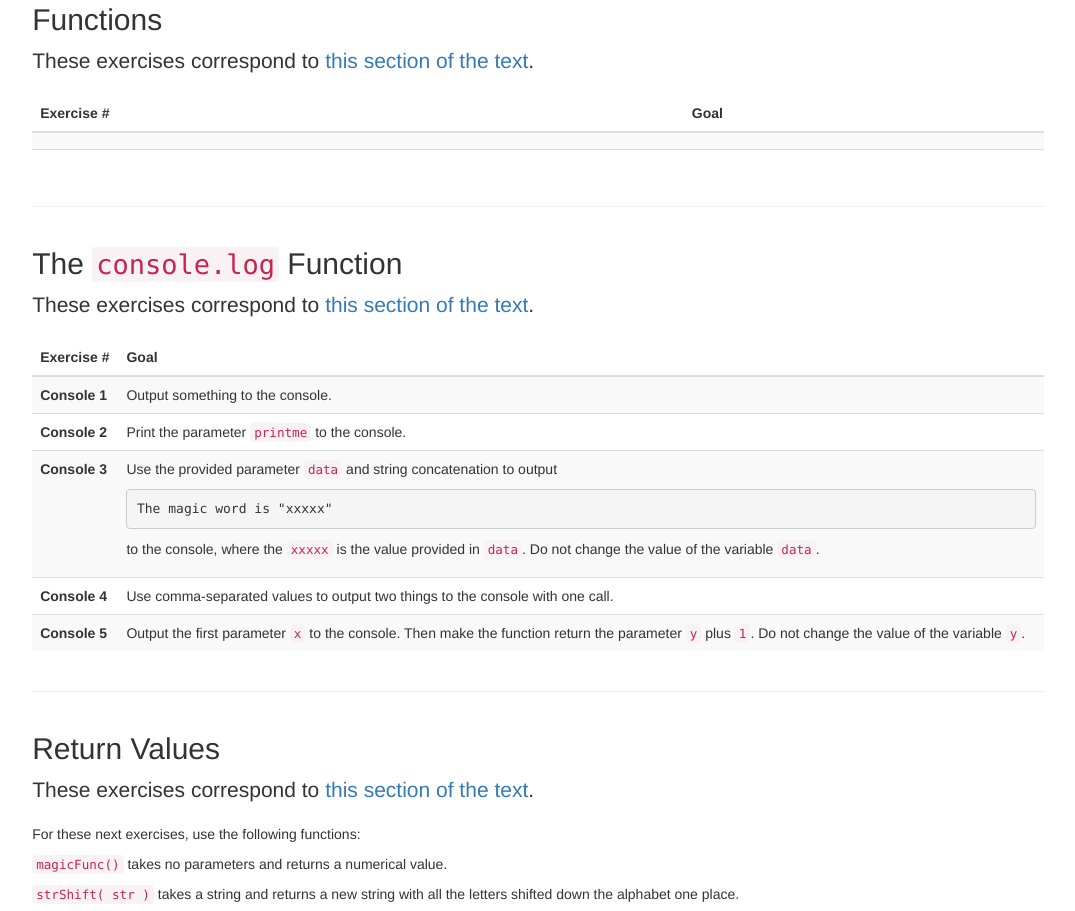
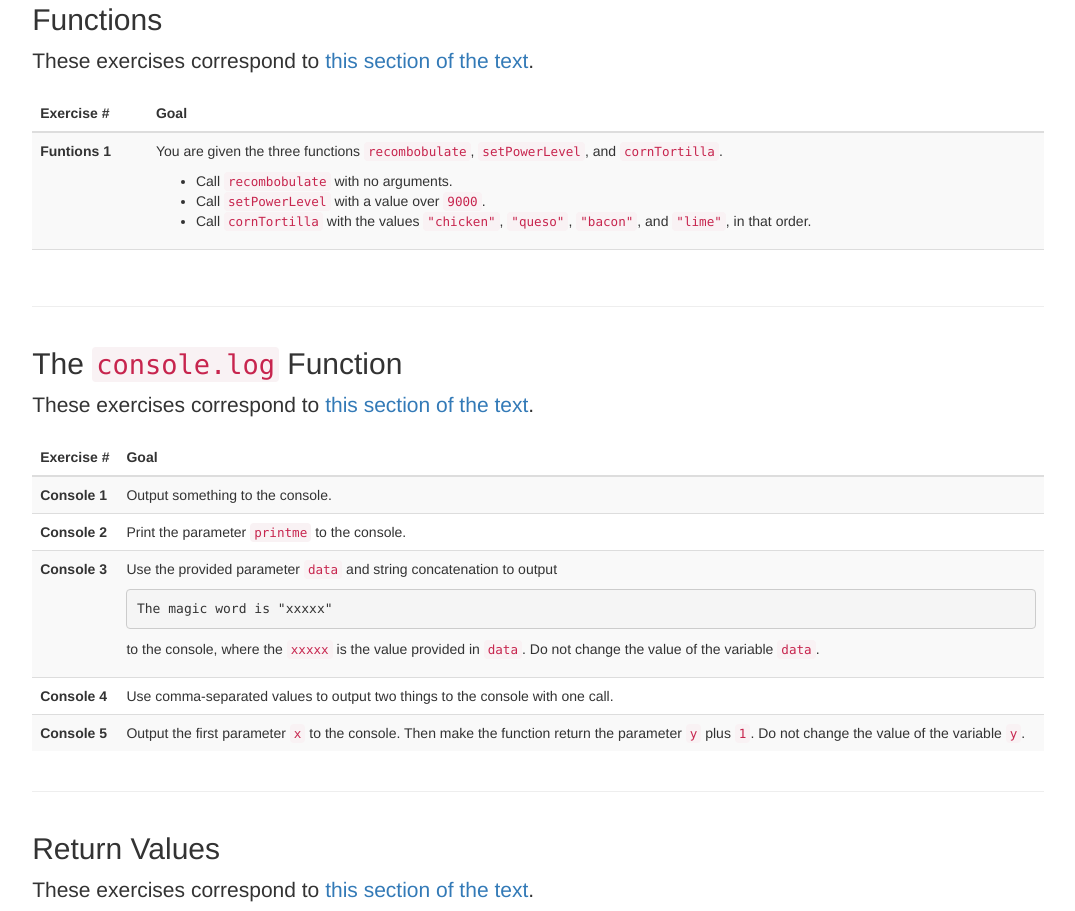
Before and after one commit to YWebCA/EloquentYWeb, a website: page chapter02/index.html in a window 1280 px wide. Shown: the part 1997-2908 px from the top of the page, without its empty margins (102-1177 px from the left). Drawn offline with Linux system fonts and the light colour scheme.

Commit message:
Functions Exercises
Signed-off-by: Nathan Stier <nathan.stier@gmail.com>

```diff
--- a/chapter02/index.html
+++ b/chapter02/index.html
@@ -196,8 +196,22 @@
           </thead>
           <tbody>
             <tr>
-              <th></th>
-              <td></td>
+              <th>Funtions 1</th>
+              <td>
+                <p>
+                  You are given the three functions <code>recombobulate</code>, <code>setPowerLevel</code>, and <code>cornTortilla</code>.
+                </p>
+                <ul>
+                  <li>
+                    Call <code>recombobulate</code> with no arguments.
+                  </li>
+                  <li>
+                    Call <code>setPowerLevel</code> with a value over <code>9000</code>.
+                  </li>
+                  <li>
+                    Call <code>cornTortilla</code> with the values <code>"chicken"</code>, <code>"queso"</code>, <code>"bacon"</code>, and <code>"lime"</code>, in that order.
+                  </li>
+                </td>
             </tr>
             <tr>
               <th></th>
```
Also changed, not shown: chapter02/js/exercises.js (+9 -0 lines), chapter02/js/spec.js (+23 -2 lines).
